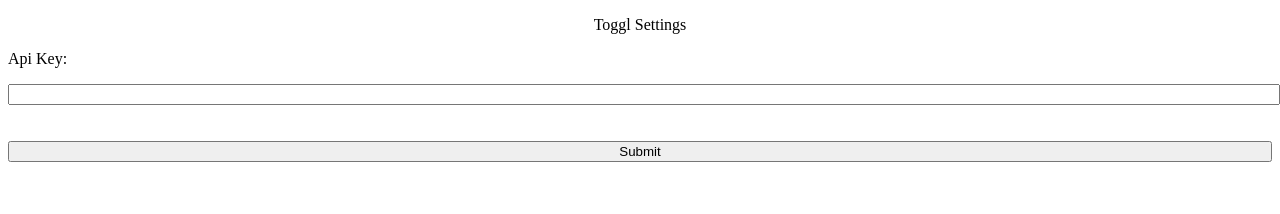
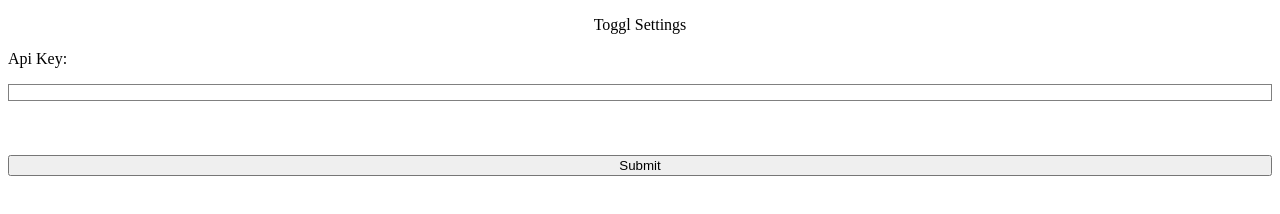
Before and after one commit to alekskivuls/TogglPebble, a plain HTML site: page index.html in a window 1280 px wide. Drawn offline with nearby package versions, Linux system fonts and the light colour scheme.

Commit message:
Update styling to prevent text input overflow

```diff
--- a/index.html
+++ b/index.html
@@ -15,9 +15,10 @@
 	</head>
 	<body>
 		<p style="text-align: center">Toggl Settings</p>
-
 		<p>Api Key:</p>
-<input style="width: 100%" type="text" id="api_key">
+		<div style="border:1px solid gray;">
+			<input style="display:block; width:100%;padding:0;border-width:0" type="text" id="api_key">
+		</div>
 		<br><br><br>
 		<button style="width: 100%" id="subButton">Submit</button>
 	</body>
```
Lines whose indentation alone changed are shown as unchanged.
